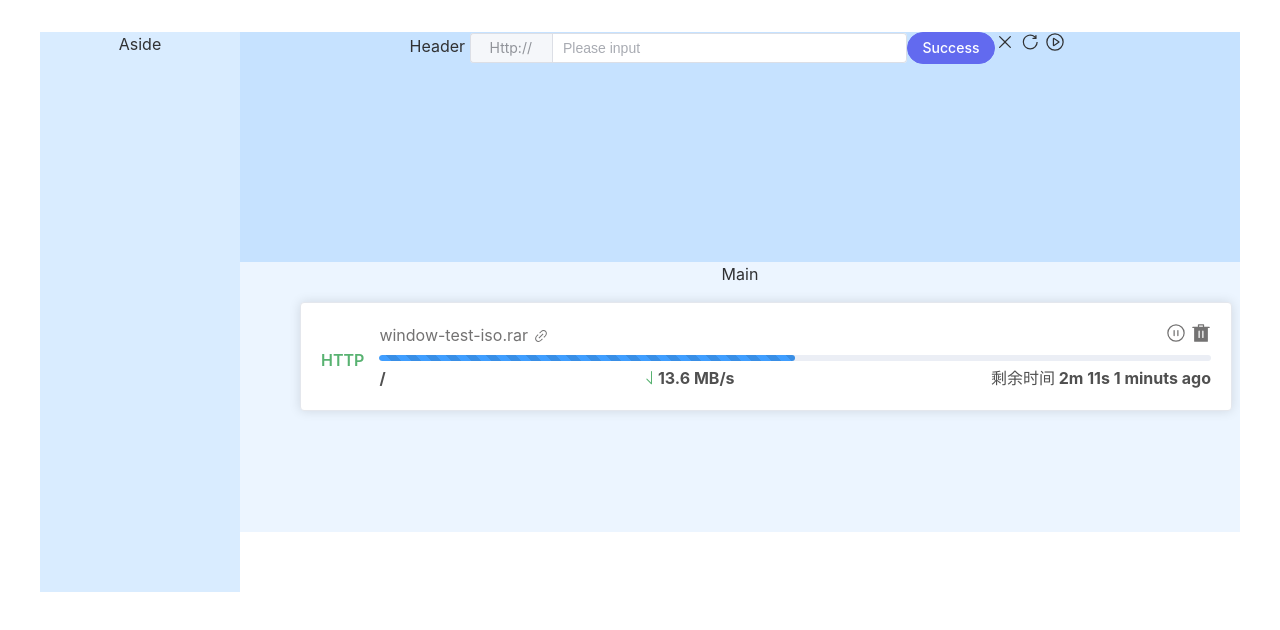
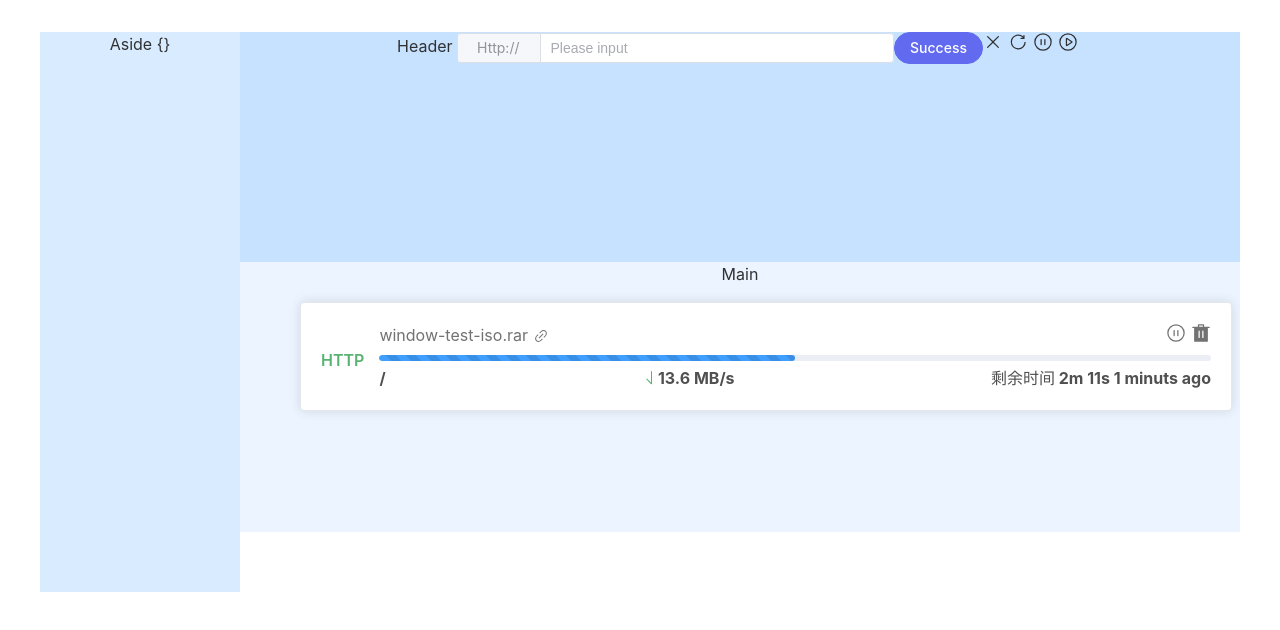
Before and after one commit to sizdshi/download-server, a Vue app in the folder web/: page / in a window 1280 px wide. Shown: the top 630 px of the page. Built offline with nearby package versions, Linux system fonts and the light colour scheme.

Commit message:
[web] update homepage

```diff
--- a/web/src/plugins/myAxios.ts
+++ b/web/src/plugins/myAxios.ts
@@ -1,7 +1,7 @@
 import axios from "axios";
 
 const instance = axios.create({
-    baseURL: "http://localhost:8011/api",
+    baseURL: "http://localhost:8011",
     timeout: 1000,
 });
 
--- a/web/src/views/Home.vue
+++ b/web/src/views/Home.vue
@@ -3,7 +3,9 @@
   <!--  <p>{{state.msg}}</p>-->
   <div class="common-layout">
     <el-container class="layout-container-demo" style="height: 500px">
-      <el-aside width="200px">Aside</el-aside>
+      <el-aside width="200px">Aside
+      {{ state.msg }}
+      </el-aside>
       <el-container>
         <el-header>Header
           <el-input  class="input" v-model="input" placeholder="Please input">
@@ -12,7 +14,7 @@
           <el-button color="#626aef"  type="success" round>Success</el-button>
           <el-icon :size="20" style="margin-right: 5px"><Close /></el-icon>
           <el-icon :size="20" style="margin-right: 5px"><RefreshRight /></el-icon>
-          <el-icon v-show="isShowControl" :size="20" style="margin-right: 5px" @click="pause"><VideoPause /></el-icon>
+          <el-icon v-show="!isShowControl" :size="20" style="margin-right: 5px" @click="pause"><VideoPause /></el-icon>
           <el-icon v-show="!isShowControl" :size="20" style="margin-right: 5px" @click="start"><VideoPlay /></el-icon>
         </el-header>
         <el-main>Main
@@ -39,20 +41,6 @@
 </template>
 
 <script setup lang="ts">
-// import Download from "../components/Download.vue"; // 导入 Download 组件
-
-// export default {
-//   components: {
-//     Download, // 在这里注册 Download 组件
-//   },
-//   // 其他组件配置
-// }
-// import {reactive} from "vue";
-// import myAxios from "../plugins/myAxios.ts";
-
-// const state = reactive({
-//   msg: {},
-// });
 //
 // myAxios.get("/info?text="+"Hello").then((res)=>{
 //   state.msg = res.data;
@@ -61,6 +49,9 @@
 // import Download from "./Download.vue";
 import Download from "../components/Download.vue";
 import {ref} from "vue";
+import myAxios from "../plugins/myAxios.ts";
+import {reactive} from "vue";
+
 
 const fileName = ref("window-test-iso.rar");
 const filesizeTotal = ref("1.93 GB");
@@ -69,7 +60,25 @@ const speed = ref("13.6 MB/s");
 const remaining = ref("2m 11s");
 const createTime = ref("1 minuts ago");
 const input = ref('')
+const state = reactive({
+  msg: {},
+});
+const startData = {
+  id: "1705234447153963010"
+};
+const requestData = new URLSearchParams();
+requestData.append('id', '1705234447153963010');
+
 const startHandle = () => {
+  myAxios.post("/task/start",requestData).then(response => {
+    // 请求成功时的处理
+    state.msg = response.data;
+    console.log('POST请求成功', response.data);
+  })
+      .catch(error => {
+        // 请求失败时的处理
+        console.error('POST请求失败', error);
+      });
   console.log("startHandle")
 };
 
```
Also changed, not shown: 2 other files (tests, documents, lock files or other folders).
